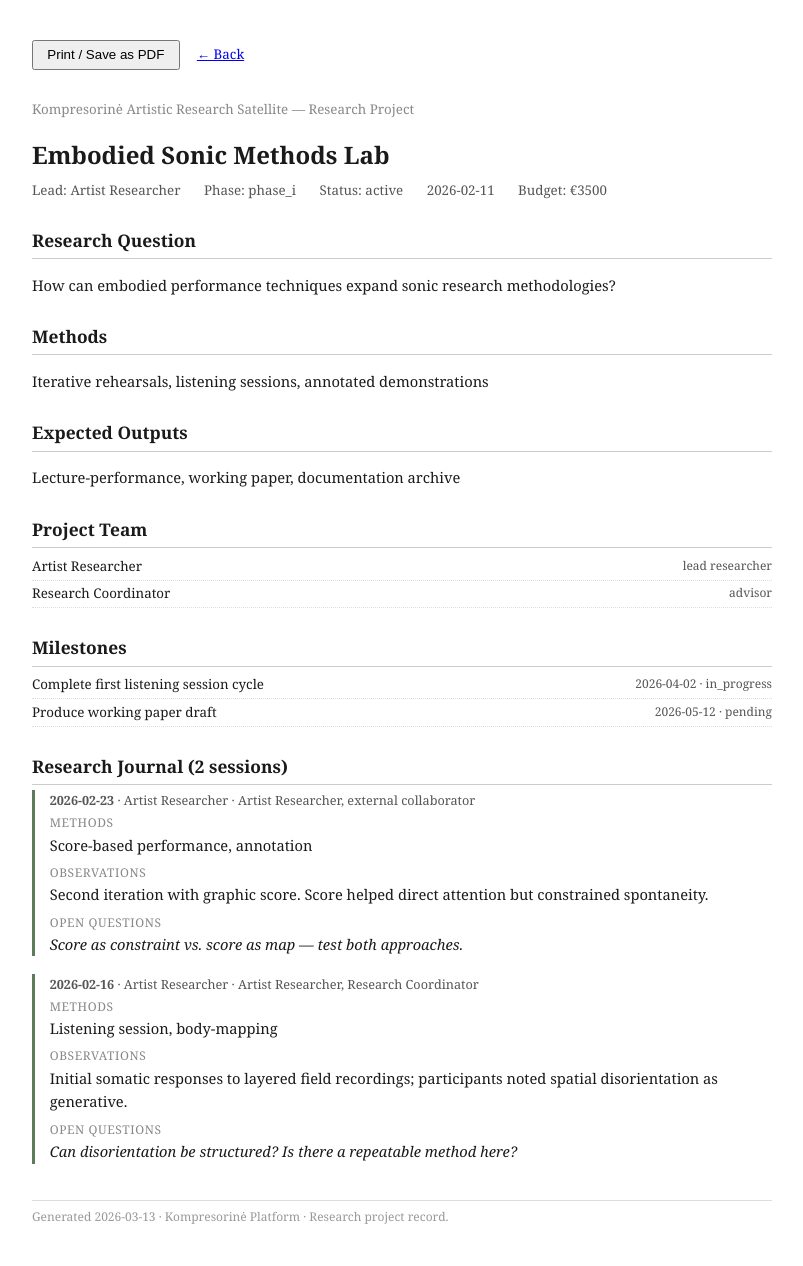
After one commit to iorobertob/ideas-block-org, a Flask app: page /records/projects/1/print in a window 1280 px wide. The commit adds this page. Shown: the whole page, without its empty margins (238-1041 px from the left). Run offline with Flask 3, Linux system fonts and the light colour scheme; a user stored in the database is signed in.

Commit message:
Protocol enforcement + print views + research-first booking warning
- Bookings: soft protocol warning when non-research booking is
  created during protected weekday 9-17 research hours — cites
  the Research-First Scheduling Protocol in the flash message
- Print views: clean printer-ready /print endpoints for meeting
  minutes (with proposal/vote trail) and project summaries (with
  full research journal, milestones, team)
- Print button on meeting and project detail page headers

Co-Authored-By: Claude Sonnet 4.6 <noreply@anthropic.com>

```diff
--- a/app/routes.py
+++ b/app/routes.py
@@ -523,6 +523,20 @@ def create_record(kind):
         if conflict:
             flash(f'Conflict detected with booking #{conflict.id} in {obj.space}.', 'danger')
             return False
+        # Protocol enforcement: research-first scheduling
+        if obj.start_dt:
+            weekday = obj.start_dt.weekday()  # 0=Mon, 6=Sun
+            hour = obj.start_dt.hour
+            research_types = {'research session', 'residency', 'rehearsal', 'workshop', 'studio session', 'experiment', 'practice'}
+            booking_type_lower = (obj.booking_type or '').lower()
+            is_research = any(rt in booking_type_lower for rt in research_types)
+            if weekday < 5 and 9 <= hour < 17 and not is_research:
+                flash(
+                    f'Protocol notice: "{obj.booking_type}" is scheduled during protected research hours (weekday 9–17). '
+                    'Per the Research-First Scheduling Protocol, weekday daytime blocks are reserved for research activities. '
+                    'Booking created — please document the reason in the notes.',
+                    'warning'
+                )
     db.session.add(obj)
     db.session.flush()
     _add_audit_log(kind, obj.id, 'create')
@@ -1499,6 +1513,30 @@ def register_routes(app):
         flash(f'"{task.title}" marked as {new_status}.', 'success')
         return redirect(url_for('legacy'))
 
+    # ── Print views ──
+
+    @app.route('/records/governance/<int:record_id>/print')
+    def print_meeting(record_id):
+        if not login_required():
+            return redirect(url_for('login'))
+        m = db.session.get(Meeting, record_id)
+        if not m:
+            abort(404)
+        proposals = ProposalRecord.query.filter_by(meeting_id=m.id).order_by(ProposalRecord.id).all()
+        return render_template('print_meeting.html', m=m, proposals=proposals, today=date.today())
+
+    @app.route('/records/projects/<int:record_id>/print')
+    def print_project(record_id):
+        if not login_required():
+            return redirect(url_for('login'))
+        p = db.session.get(ResearchProject, record_id)
+        if not p:
+            abort(404)
+        sessions = ResearchSession.query.filter_by(project_id=p.id).order_by(ResearchSession.session_date.desc()).all()
+        milestones = Milestone.query.filter_by(project_id=p.id).order_by(Milestone.target_date).all()
+        members = ProjectMembership.query.filter_by(project_id=p.id).all()
+        return render_template('print_project.html', p=p, sessions=sessions, milestones=milestones, members=members, today=date.today())
+
     # ── Global Search ──
 
     @app.route('/search')
--- /dev/null
+++ b/app/templates/print_project.html
@@ -0,0 +1,105 @@
+<!doctype html>
+<html lang="en">
+<head>
+  <meta charset="utf-8">
+  <title>Project: {{ p.title }} — Kompresorinė</title>
+  <style>
+    body { font-family: 'Georgia', serif; max-width: 740px; margin: 40px auto; color: #1a1a1a; font-size: 11pt; line-height: 1.6; }
+    h1 { font-size: 18pt; margin-bottom: 0.2em; }
+    h2 { font-size: 13pt; margin-top: 1.5em; margin-bottom: 0.3em; border-bottom: 1px solid #ccc; padding-bottom: 0.2em; }
+    h3 { font-size: 11pt; font-style: italic; margin-bottom: 0.3em; }
+    .meta { color: #555; font-size: 10pt; margin-bottom: 1.5em; }
+    .meta span { margin-right: 1.5em; }
+    .session { margin-bottom: 1.2em; padding-left: 1em; border-left: 3px solid #5c7c5c; }
+    .session-meta { font-size: 9.5pt; color: #555; margin-bottom: 0.2em; }
+    .field-label { font-size: 9pt; text-transform: uppercase; letter-spacing: 0.05em; color: #888; margin-bottom: 0.1em; }
+    .milestone-row { display: flex; justify-content: space-between; padding: 0.2em 0; border-bottom: 1px dotted #ddd; font-size: 10pt; }
+    .milestone-status { font-size: 9pt; color: #555; }
+    .member-row { display: flex; justify-content: space-between; font-size: 10pt; border-bottom: 1px dotted #ddd; padding: 0.2em 0; }
+    .footer { margin-top: 3em; font-size: 9pt; color: #999; border-top: 1px solid #ddd; padding-top: 0.5em; }
+    @media print {
+      body { margin: 20px; }
+      .no-print { display: none; }
+    }
+  </style>
+</head>
+<body>
+
+<div class="no-print" style="margin-bottom:2em">
+  <button onclick="window.print()" style="padding:0.4em 1em;cursor:pointer">Print / Save as PDF</button>
+  <a href="javascript:history.back()" style="margin-left:1em;font-size:10pt">← Back</a>
+</div>
+
+<p style="font-size:10pt;color:#888;margin:0">Kompresorinė Artistic Research Satellite — Research Project</p>
+<h1>{{ p.title }}</h1>
+<div class="meta">
+  <span>Lead: {{ p.lead }}</span>
+  <span>Phase: {{ p.phase }}</span>
+  <span>Status: {{ p.status }}</span>
+  {% if p.start_date %}<span>{{ p.start_date }}{% if p.end_date %} – {{ p.end_date }}{% endif %}</span>{% endif %}
+  {% if p.budget_allocation %}<span>Budget: €{{ '%.0f'|format(p.budget_allocation) }}</span>{% endif %}
+</div>
+
+{% if p.research_question %}
+<h2>Research Question</h2>
+<p>{{ p.research_question }}</p>
+{% endif %}
+
+{% if p.methods %}
+<h2>Methods</h2>
+<p style="white-space:pre-wrap">{{ p.methods }}</p>
+{% endif %}
+
+{% if p.outputs %}
+<h2>Expected Outputs</h2>
+<p style="white-space:pre-wrap">{{ p.outputs }}</p>
+{% endif %}
+
+{% if members %}
+<h2>Project Team</h2>
+{% for m in members %}
+<div class="member-row">
+  <span>{{ m.user.name if m.user else '?' }}</span>
+  <span class="milestone-status">{{ m.role }}</span>
+</div>
+{% endfor %}
+{% endif %}
+
+{% if milestones %}
+<h2>Milestones</h2>
+{% for ms in milestones %}
+<div class="milestone-row">
+  <span>{{ ms.title }}</span>
+  <span class="milestone-status">{{ ms.target_date or '—' }} · {{ ms.status }}</span>
+</div>
+{% endfor %}
+{% endif %}
+
+{% if sessions %}
+<h2>Research Journal ({{ sessions|length }} session{{ 's' if sessions|length != 1 }})</h2>
+{% for s in sessions %}
+<div class="session">
+  <div class="session-meta">
+    <strong>{{ s.session_date }}</strong> · {{ s.facilitator }}{% if s.participants %} · {{ s.participants }}{% endif %}
+  </div>
+  {% if s.methods_used %}
+  <div class="field-label">Methods</div>
+  <p style="margin:0 0 0.4em">{{ s.methods_used }}</p>
+  {% endif %}
+  {% if s.observations %}
+  <div class="field-label">Observations</div>
+  <p style="margin:0 0 0.4em">{{ s.observations }}</p>
+  {% endif %}
+  {% if s.open_questions %}
+  <div class="field-label">Open questions</div>
+  <p style="margin:0;font-style:italic">{{ s.open_questions }}</p>
+  {% endif %}
+</div>
+{% endfor %}
+{% endif %}
+
+<div class="footer">
+  Generated {{ today }} · Kompresorinė Platform · Research project record.
+</div>
+</body>
+</html>
```
Also changed, not shown: app/templates/print_meeting.html (added, +73 -0 lines), app/templates/record_detail.html (+8 -1 lines).
